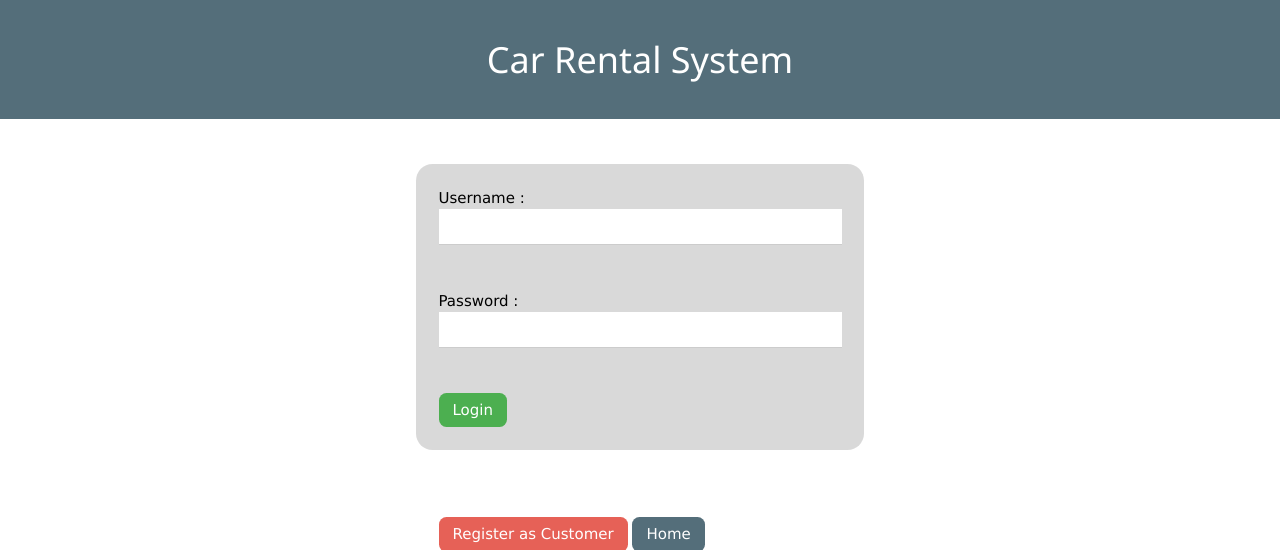
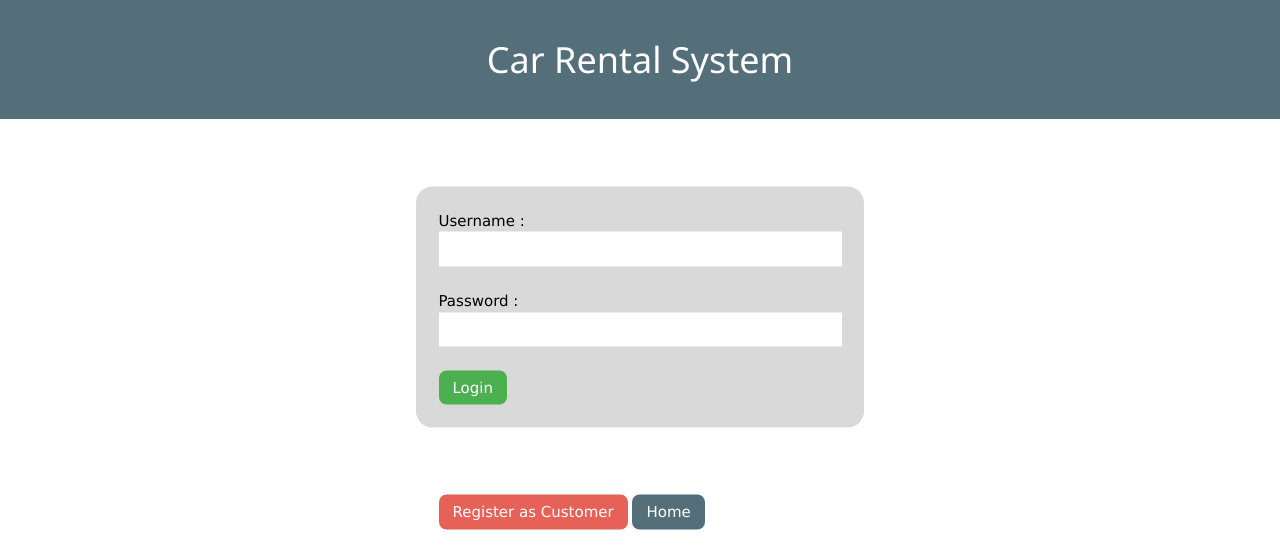
Before and after one commit to mofo98/car_rental, a Django app: template car_rental_system/customer_portal/templates/customer/login.html in a window 1280 px wide. Shown: the top 550 px of the page. Run offline with Django 3.2, Linux system fonts and the light colour scheme; the template is opened without the code that fills it, so the values that code supplies are empty.

Commit message:
Update login.html
updated customer login

```diff
--- a/car_rental_system/customer_portal/templates/customer/login.html
+++ b/car_rental_system/customer_portal/templates/customer/login.html
@@ -8,8 +8,8 @@
 <div class="w3-display-container" style="height:500px;">
   <div class="w3-display-middle">
 <form class="w3-container" action="/customer_portal/auth/" method="POST">{% csrf_token %}
-  <lable>Username :</lable> <input class="w3-input" type="text" name="username"><br><br>
-  <lable>Password :</lable> <input class="w3-input" type="password" name="password"><br><br>
+  <label>Username :</label> <input class="w3-input" type="text" name="username"><br>
+  <label>Password :</label> <input class="w3-input" type="password" name="password"><br>
   <input class="w3-btn w3-green" type="submit" value="Login">
 </form><br><br>
 <div class="w3-container">
```
